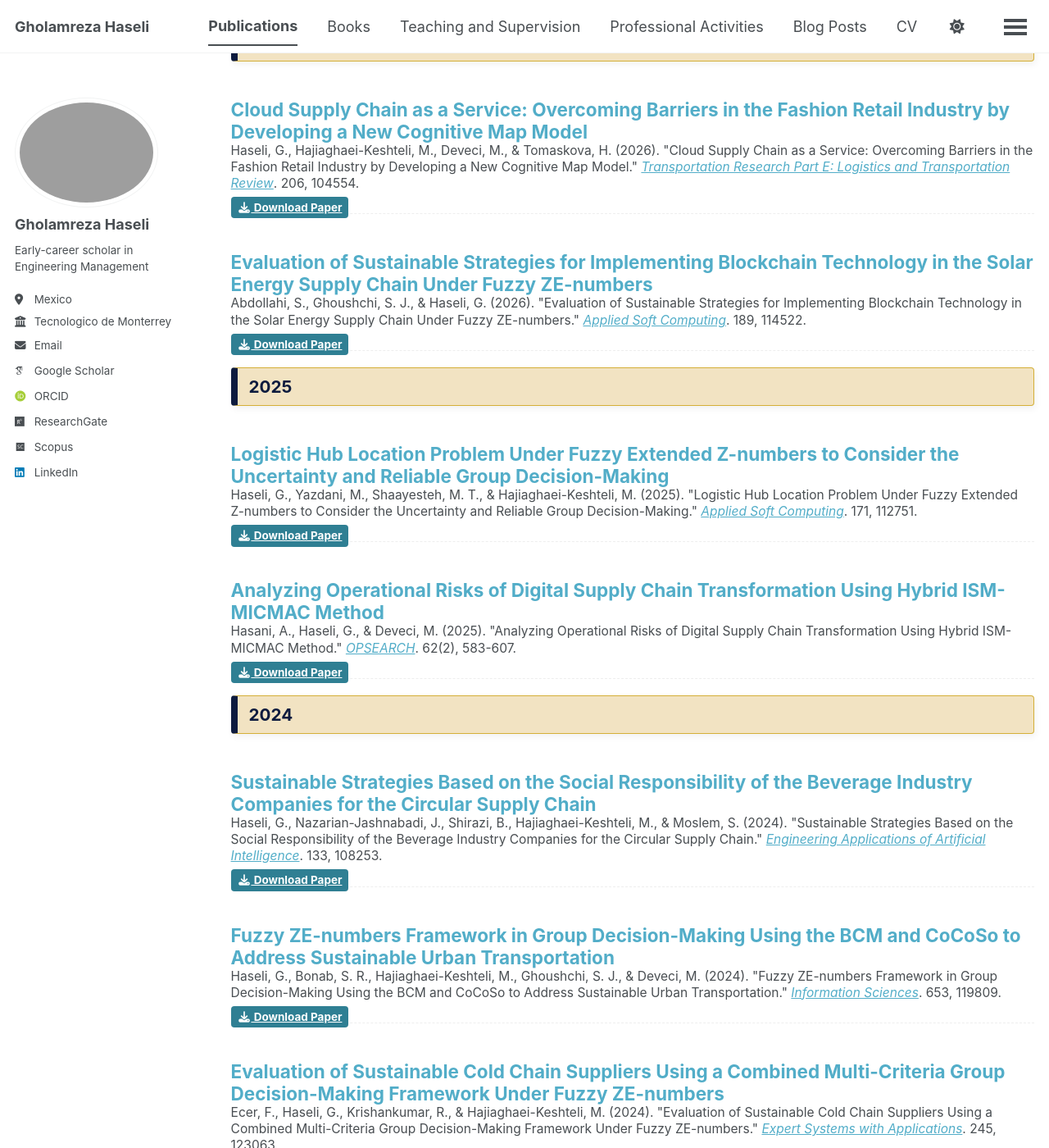
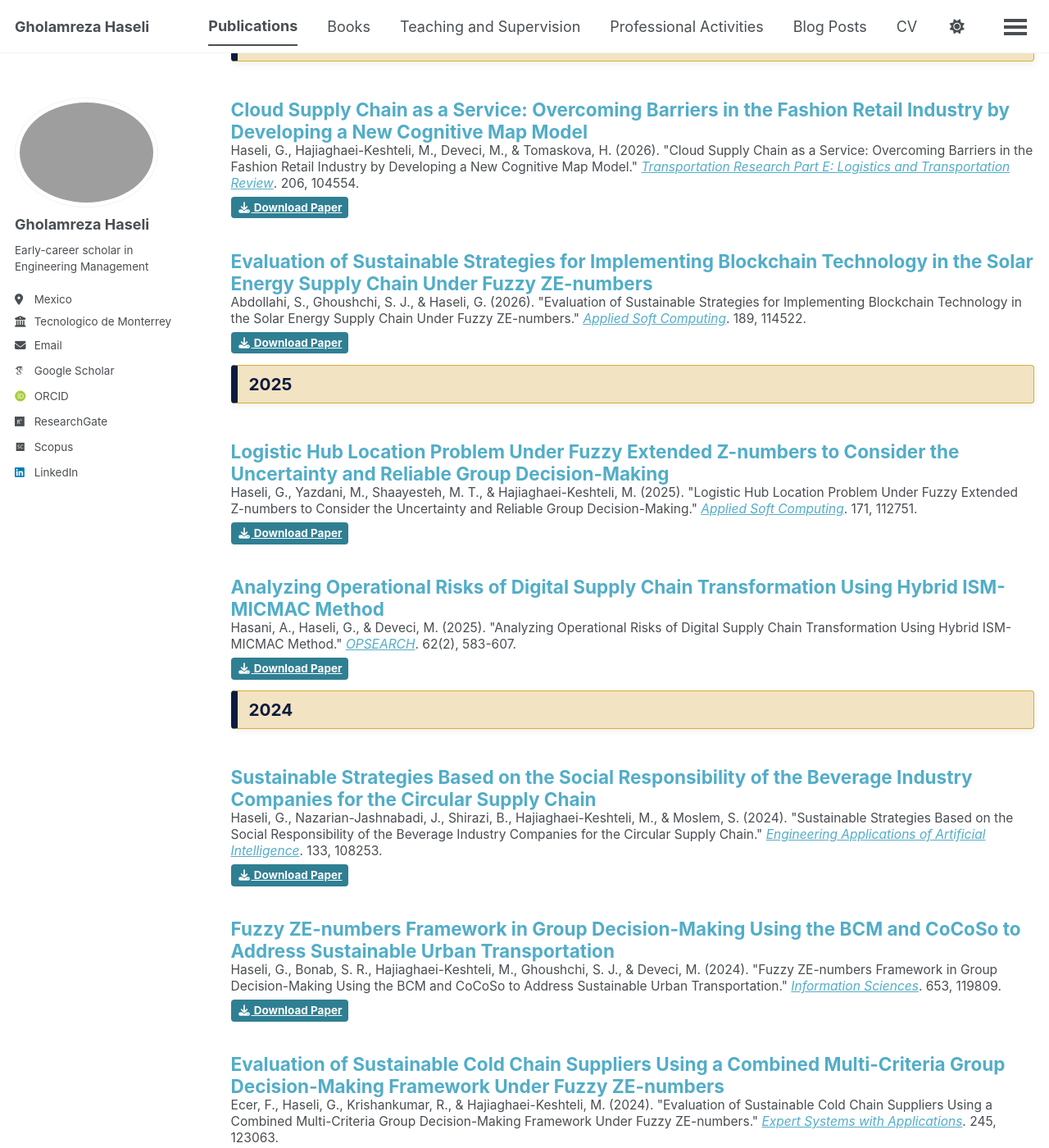
Before and after one commit to Gholamreza-Haseli/Gholamreza-Haseli.github.io, a Jekyll site: the page built from _pages/publications.html, in a window 1280 px wide and 1400 px high, scrolled down 265 px. Shown: the whole window at 82% size. Built offline with Jekyll 4.4.1, drawn with Linux system fonts in a browser that asks for light colours; some web fonts are replaced; a script bundle is joined from its source files by our own code; library files that are not in the unit come from our copies.

Commit message:
Update publications.html

```diff
--- a/_pages/publications.html
+++ b/_pages/publications.html
@@ -49,9 +49,9 @@ author_profile: true
 
   /* جداکننده ظریف بین مقالات */
   .pub-item-wrapper {
-    margin-bottom: 1px;
-    padding-bottom: 0.5px;
-    border-bottom: 0.5px dashed var(--border-color, #eee);
+    margin-bottom: 0px;
+    padding-bottom: 0px;
+    border-bottom: 0px dashed var(--border-color, #eee);
   }
 </style>
 
```
